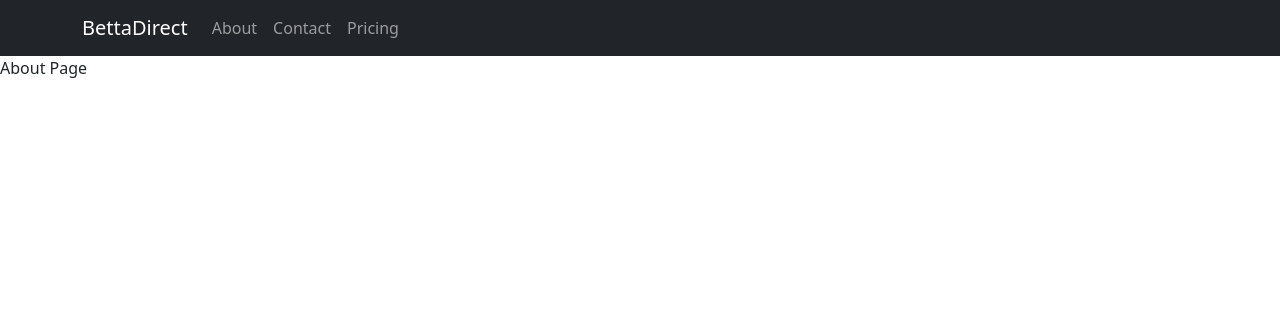
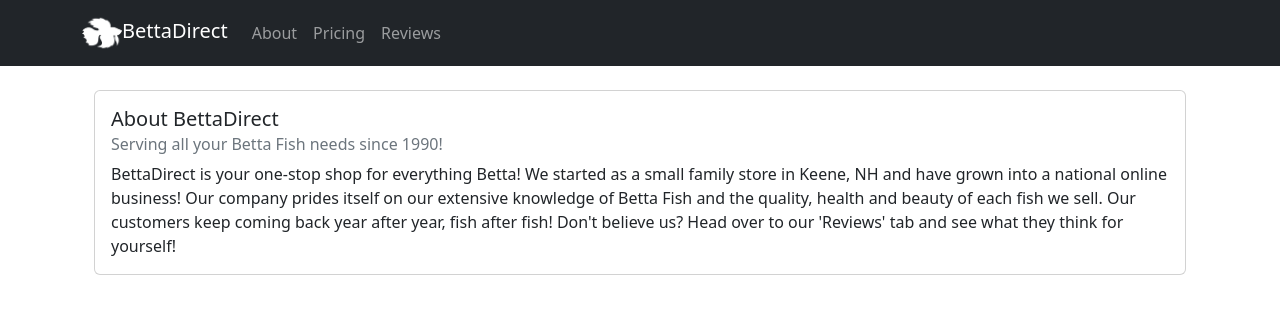
Before and after one commit to dmoylan1/finalProject, a React (Create React App) app: page /about in a window 1280 px wide. Shown: the top 314 px of the page. Built offline with nearby package versions, Linux system fonts and the light colour scheme.

Commit message:
content added to all pages

```diff
--- a/src/App.js
+++ b/src/App.js
@@ -7,7 +7,7 @@ import {
 
 import Home from './pages/Home';
 import About from './pages/About';
-import Contact from './pages/Contact';
+import Reviews from './pages/Reviews';
 import Pricing from './pages/Pricing';
 import Error from './pages/Error';
 import NavBar from './components/NavBar';
@@ -19,11 +19,9 @@ function App() {
 
         <Routes>
           <Route path='/' element={<Home/>} />
-          <Route path='/about' element={<About/>}>
-            <Route path=':something' element={<About/>}/>
-            </Route>
-          <Route path='/contact' element={<Contact/>} />
+          <Route path='/about' element={<About/>} />
           <Route path='/pricing' element={<Pricing/>} />
+          <Route path='/reviews' element={<Reviews/>} />
           <Route path='*' element={<Error/>} />
         </Routes>
       </Router>
--- a/src/components/NavBar.js
+++ b/src/components/NavBar.js
@@ -3,16 +3,21 @@ import {Link} from 'react-router-dom';
 import 'bootstrap/dist/css/bootstrap.min.css';
 // import './App.css';
 import { Container, Nav, Navbar } from 'react-bootstrap';
+import Betta from './../images/betta.png';
+
 
 function NavBar() {
     return (
         <Navbar bg="dark" variant="dark">
         <Container>
-          <Navbar.Brand as={Link} to={'/'}>BettaDirect</Navbar.Brand>
+          <Navbar.Brand as={Link} to={'/'}>
+            <img src={Betta} style={{width:40}} />
+            BettaDirect
+            </Navbar.Brand>
           <Nav className="me-auto">
             <Nav.Link as={Link} to={'/about'}>About</Nav.Link>
-            <Nav.Link as={Link} to={'/contact'}>Contact</Nav.Link>
             <Nav.Link as={Link} to={'/pricing'}>Pricing</Nav.Link>
+            <Nav.Link as={Link} to={'/reviews'}>Reviews</Nav.Link>
           </Nav>
         </Container>
       </Navbar>
--- a/src/pages/About.js
+++ b/src/pages/About.js
@@ -1,8 +1,24 @@
 import React from "react";
+import {Container, Card} from 'react-bootstrap';
 
 function About() {
     return (
-        <div>About Page</div>
+        <Container className='p-4'><Card>
+            <Card.Body>
+                <Card.Title>About BettaDirect</Card.Title>
+                <Card.Subtitle className="mb-2 text-muted">
+                    Serving all your Betta Fish needs since 1990!
+                </Card.Subtitle>
+                <Card.Text>
+                    BettaDirect is your one-stop shop for everything Betta! We started as a small
+                    family store in Keene, NH and have grown into a national online business! Our company
+                    prides itself on our extensive knowledge of Betta Fish and the quality, health and
+                    beauty of each fish we sell. Our customers keep coming back year after year, fish after
+                    fish! Don't believe us? Head over to our 'Reviews' tab and see what they think for yourself!
+                </Card.Text>
+            </Card.Body>
+        </Card>
+        </Container>
     )
 }
 
--- a/src/pages/Contact.js
+++ /dev/null
@@ -1,9 +0,0 @@
-import React from "react";
-
-function Contact() {
-    return (
-        <div>Contact Page</div>
-    )
-}
-
-export default Contact;
--- a/src/pages/Pricing.js
+++ b/src/pages/Pricing.js
@@ -3,8 +3,10 @@ import Table from 'react-bootstrap/Table';
 
 function Pricing() {
     return (
-        <>        <h1>Betta Fish Pricing Information</h1>
-
+        <>
+        <br />
+        <h4>Betta Fish Pricing Information</h4>
+        <br />
         <Table striped bordered hover>
             <thead>
                 <tr>
--- /dev/null
+++ b/src/pages/Reviews.js
@@ -0,0 +1,9 @@
+import React from "react";
+
+function Reviews() {
+    return (
+        <div>Customer Reviews</div>
+    )
+}
+
+export default Reviews;
```
Also changed, not shown: src/images/betta.png (added).
